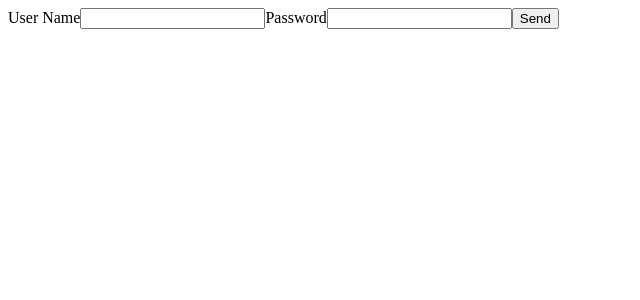
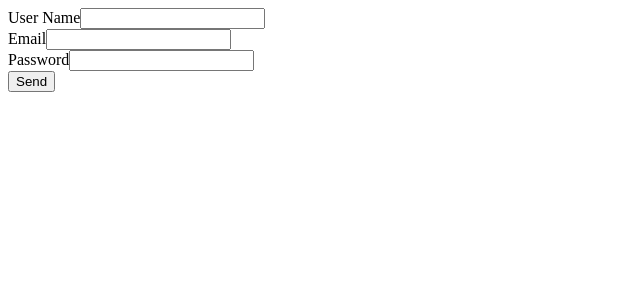
Before and after one commit to iamadeveloper-es/v-validateur, a Nuxt app: page / in a window 1280 px wide. Shown: the top 300 px of the page, without its empty margins (0-640 px from the left). Built offline with nearby package versions, Linux system fonts and the light colour scheme.

Commit message:
Add sandbox page

```diff
--- a/pages/index.vue
+++ b/pages/index.vue
@@ -1,17 +1,48 @@
 <script lang="ts" setup>
+const formOne = ref<HTMLFormElement | null>(null)
+const {initValidator, validate, validationErrors} = useUseValidateur()
+
+const formSchema = reactive({
+    'userName': {
+        value: '',
+        validations: ['required', 'minLength:3,4', 'alphaNumeric']
+    },
+    'email': {
+        value: '',
+        validations: ['required', 'email']
+    },
+    'pass': {
+        value: '',
+        validations: ['required']
+    }
+})
+
 
 const onSubmit = () => {
+    validate()
+}
 
-}
+onMounted(() => {
+    initValidator(formOne, formSchema)
+})
+
 </script>
 
 <template>
   <div>
-    <form @submit.prevent="onSubmit">
+    <form @submit.prevent="onSubmit" ref="formOne">
       <label for="userName">User Name</label>
-      <input type="text" name="userName" id="userName">
+      <input type="text" name="userName" id="userName" v-model="formSchema.userName.value">
+      <span v-if="validationErrors.userName">{{ validationErrors.userName }}</span>
+      <br>
+      <label for="email">Email</label>
+      <input type="text" name="email" id="email" v-model="formSchema.email.value">
+      <span v-if="validationErrors.email">{{ validationErrors.email }}</span>
+      <br>
       <label for="pass">Password</label>
-      <input type="password" name="pass" id="pass">
+      <input type="password" name="pass" id="pass" v-model="formSchema.pass.value">
+      <span v-if="validationErrors.pass">{{ validationErrors.pass }}</span>
+      <br>
       <button type="submit">Send</button>
     </form>
   </div>
```
